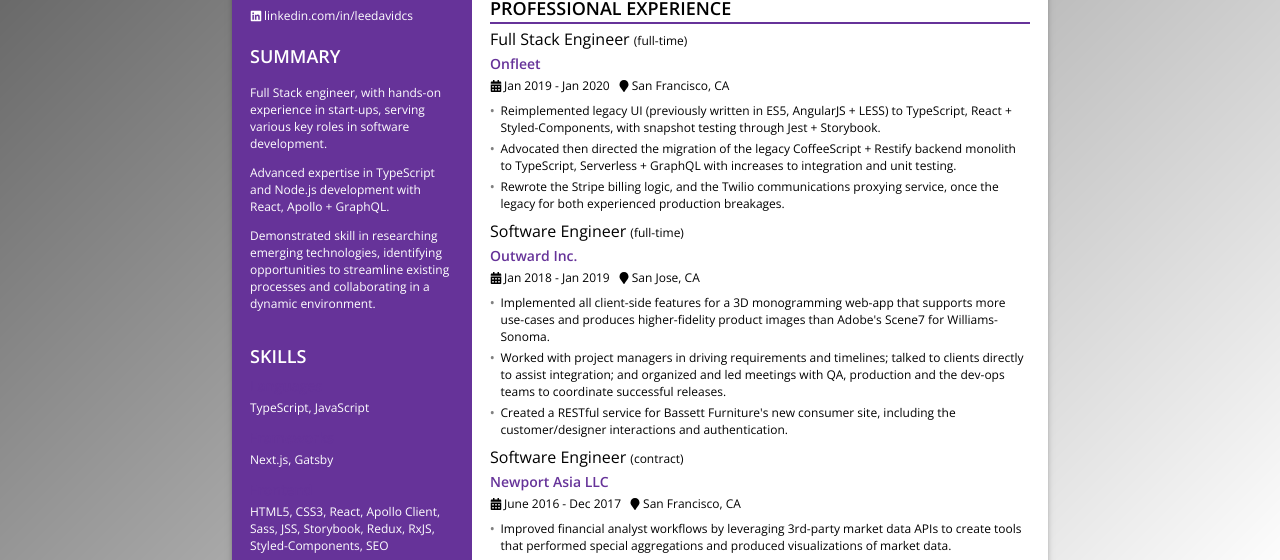
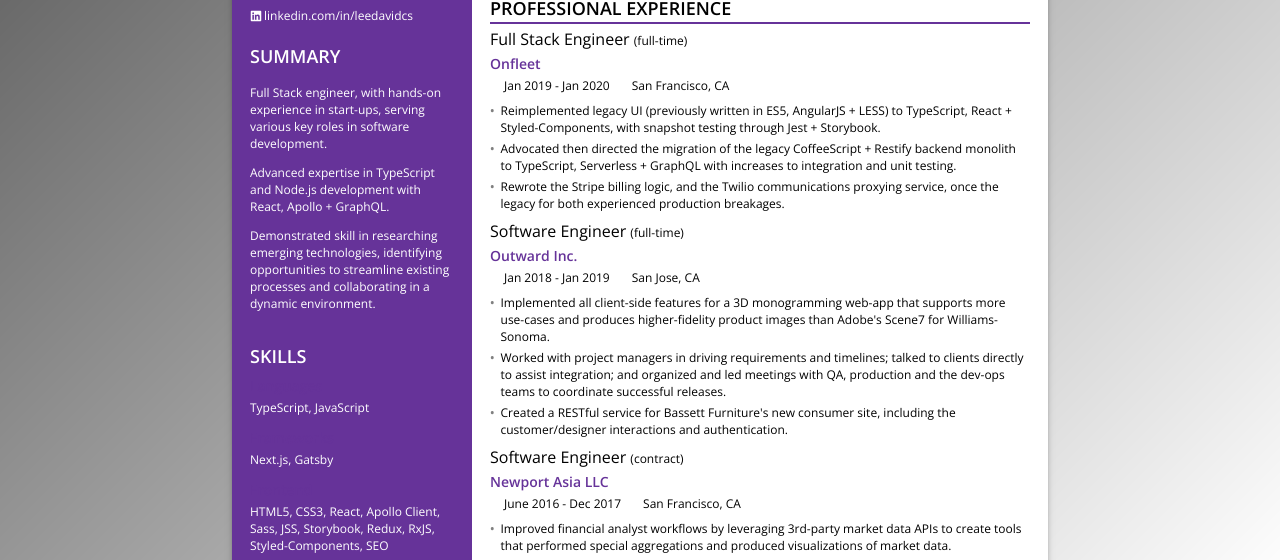
Before and after one commit to leedavidcs/leedavidcs, a React (Create React App) app: page / in a window 1280 px wide. Shown: the part 208-768 px from the top of the page. Built offline with nearby package versions, Linux system fonts and the light colour scheme.

Commit message:
Fix icons changing color when downloaded as pdf

```diff
--- a/src/components/icon-text.component/index.tsx
+++ b/src/components/icon-text.component/index.tsx
@@ -13,7 +13,12 @@
 export const IconText: FC<IProps> = ({ children, className, icon, text }) => {
 	return (
 		<div className={clsx(classes.root, className)}>
-			{icon && React.createElement(icon, { className: classes.icon, size: 12 })}
+			{icon &&
+				React.createElement(icon, {
+					className: classes.icon,
+					size: 12,
+					style: { fill: "#fff" }
+				})}
 			{text || children}
 		</div>
 	);
```
